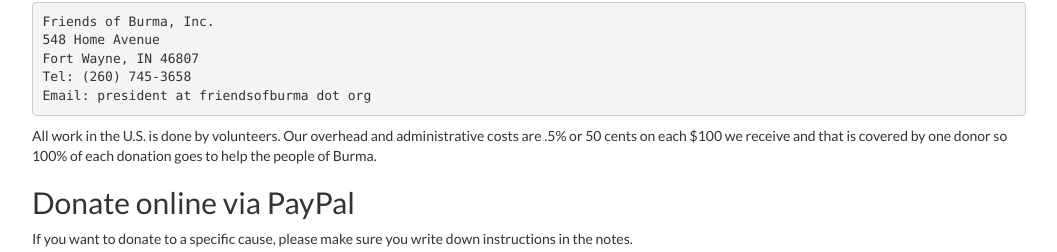
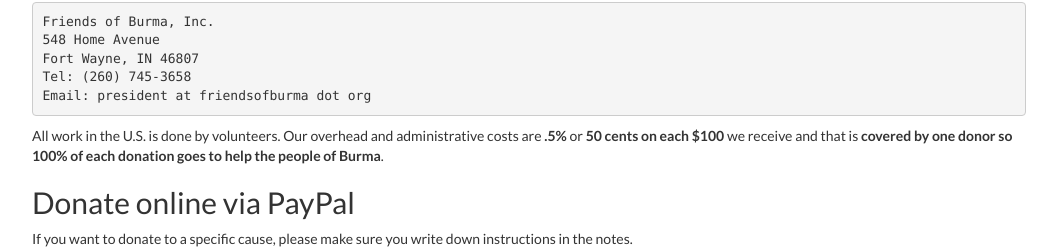
Before and after one commit to friendsofburma/friendsofburma.github.io, a Jekyll site: the page built from _pages/donate.md, in a window 1280 px wide, cut to the strip 0-437 px from the top of the page. Shown: the part 182-434 px from the top of the strip, without its empty margins (111-1168 px from the left). Built offline with Jekyll 4.4.1, drawn with Linux system fonts in a browser that asks for light colours.

Commit message:
bold text.

```diff
--- a/_pages/donate.md
+++ b/_pages/donate.md
@@ -16,7 +16,7 @@ Please make checks payable to **Friends of Burma, Inc. a 501 (c)(3) non profit o
     Tel: (260) 745-3658
     Email: president at friendsofburma dot org
 
-All work in the U.S. is done by volunteers. Our overhead and administrative costs are .5% or 50 cents on each $100 we receive and that is covered by one donor so 100% of each donation goes to help the people of Burma.
+All work in the U.S. is done by volunteers. Our overhead and administrative costs are **.5%** or **50 cents on each $100** we receive and that is **covered by one donor so 100% of each donation goes to help the people of Burma**.
 
 
 ## Donate online via PayPal
```
